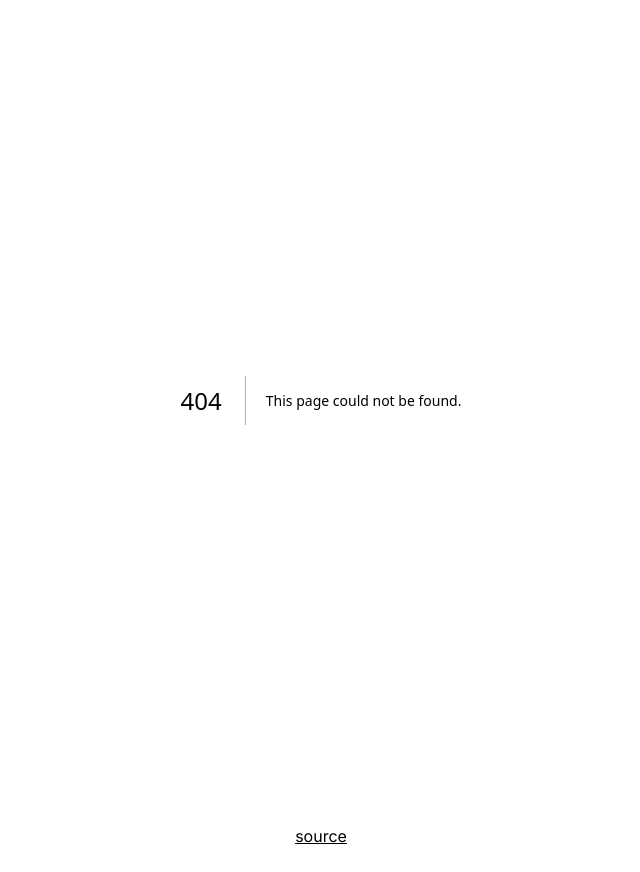
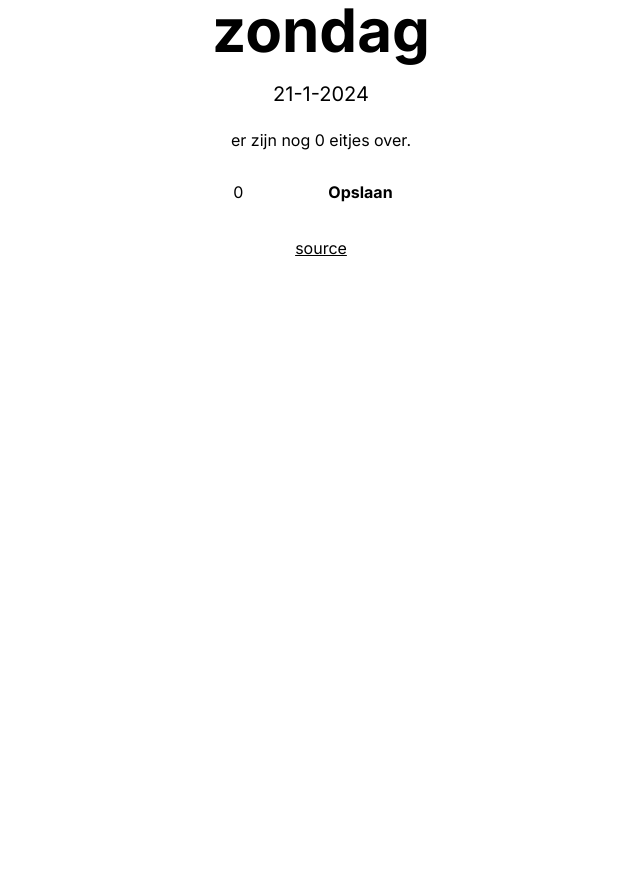
Before and after one commit to thijmenjk/ei-erbij, a Next.js app: page /calibreer in a window 1280 px wide. Before the commit this address had no page. Shown: the whole page, without its empty margins (319-959 px from the left). After the commit the page ends 800 px from the top, so only its background shows below. Built offline with nearby package versions, Linux system fonts and the light colour scheme; no server answers; the database is empty.

Commit message:
eggsLeft tracker

```diff
--- a/src/actions.ts
+++ b/src/actions.ts
@@ -12,6 +12,7 @@ export async function eggCount() {
 
 export async function increaseEggCount() {
   await kv.hincrby(date(), createOrGetUserId(), 1);
+  await kv.incrby("eggsLeft", -1);
 
   revalidatePath("/");
 }
@@ -20,9 +21,23 @@ export async function decreaseEggCount() {
   const userId = createOrGetUserId();
 
   // should use a transaction
-  if (await kv.hincrby(date(), userId, -1) <= 0) {
+  if (await kv.hincrby(date(), userId, -1) < 0) {
     await kv.hdel(date(), userId);
+  } else {
+    await kv.incrby("eggsLeft", 1);
   }
 
   revalidatePath("/");
 }
+
+export async function setEggsLeft(fd: FormData) {
+  const eggsLeft = parseInt(fd.get("count") as string);
+  if (isNaN(eggsLeft)) {
+    throw new Error("Invalid egg count");
+  }
+  await kv.set("eggsLeft", eggsLeft);
+}
+
+export async function getEggsLeft() {
+  return await kv.get<number>("eggsLeft") ?? 0;
+}
--- /dev/null
+++ b/src/app/calibreer/page.tsx
@@ -0,0 +1,39 @@
+import { getEggsLeft, setEggsLeft } from "@/actions";
+import { SubmitButton } from "../_components/submit-button";
+
+const locale = "nl-NL";
+
+export default async function Page() {
+  const eggsLeft = await getEggsLeft();
+
+  const date = new Date();
+
+  return (
+    <main className="flex flex-col items-center justify-between">
+      <div className="flex flex-col gap-4 items-center justify-center">
+        <div className="flex gap-4">
+          <div className="flex flex-col gap-5 items-center">
+            <h1 className="text-6xl font-bold">
+              {date.toLocaleString(locale, { weekday: "long" })}
+            </h1>
+            <h2 className="text-xl">{date.toLocaleDateString(locale)}</h2>
+            <p>er zijn nog {eggsLeft} eitjes over.</p>
+
+            <div className="flex gap-2">
+              <form action={setEggsLeft}>
+                <input
+                  type="number"
+                  name="count"
+                  min="0"
+                  max="100"
+                  defaultValue={eggsLeft} />
+                <SubmitButton>Opslaan</SubmitButton>
+              </form>
+            </div>
+          </div>
+        </div>
+      </div>
+    </main>
+
+  )
+}
--- a/src/app/page.tsx
+++ b/src/app/page.tsx
@@ -1,7 +1,8 @@
-import { decreaseEggCount, eggCount, increaseEggCount } from "@/actions";
+import { decreaseEggCount, eggCount, getEggsLeft, increaseEggCount } from "@/actions";
 import { getUserId } from "@/utils";
 import Image from "next/image";
 import { SubmitButton } from "./_components/submit-button";
+import Link from "next/link";
 
 const locale = "nl-NL";
 
@@ -10,6 +11,7 @@ export default async function Home() {
   const cuid = getUserId();
   const date = new Date();
 
+  const eggsLeft = await getEggsLeft();
   const count = countMap
     ? Object.values(countMap).reduce((a, b) => a + b, 0)
     : 0;
@@ -25,6 +27,7 @@ export default async function Home() {
                 {date.toLocaleString(locale, { weekday: "long" })}
               </h1>
               <h2 className="text-xl">{date.toLocaleDateString(locale)}</h2>
+              <p>er zijn nog {eggsLeft} eitjes over (<Link href="/calibreer">calibreer</Link>).</p>
 
               {count > 0 ? (
                 <p>
```
Also changed, not shown: 1 other file (tests, documents, lock files or other folders).
